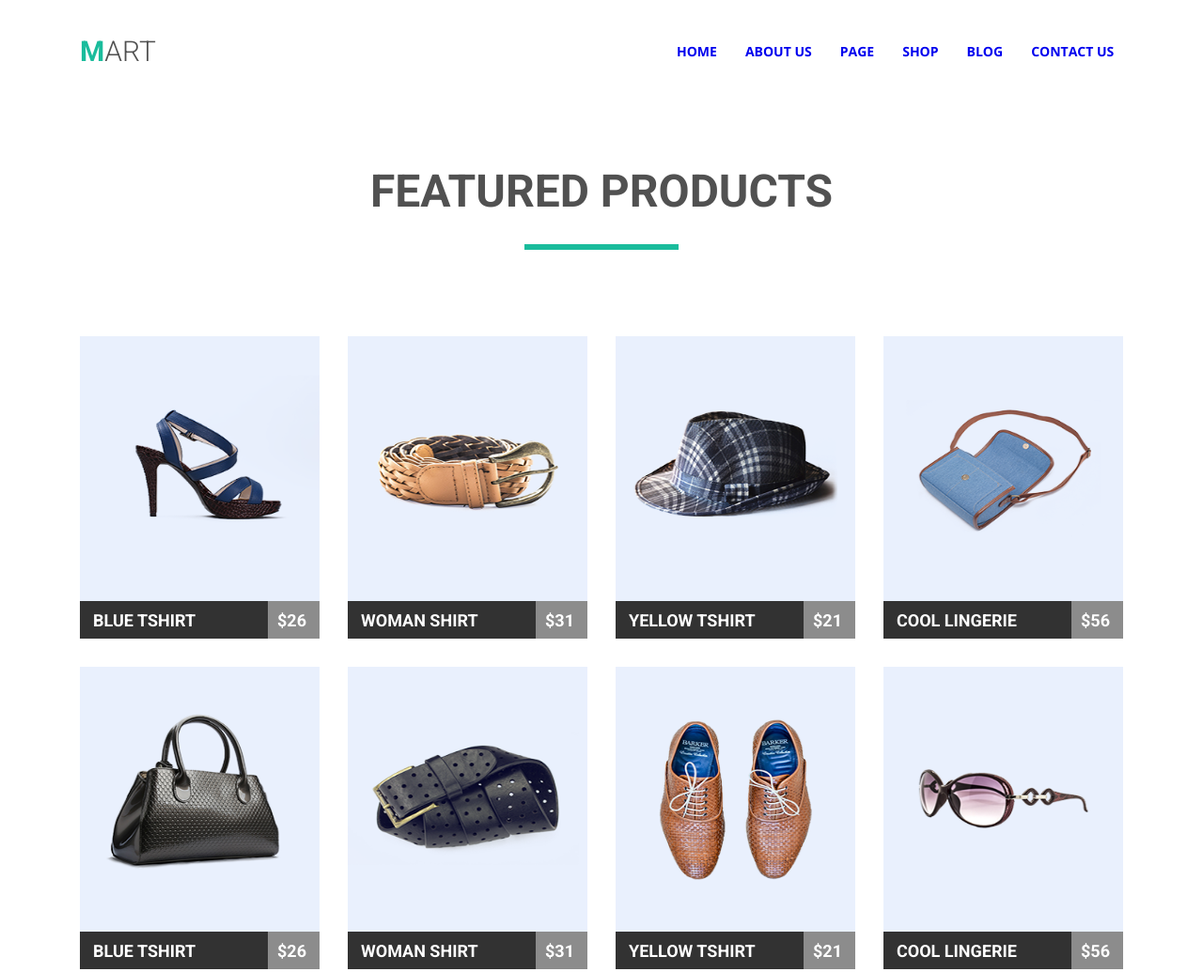
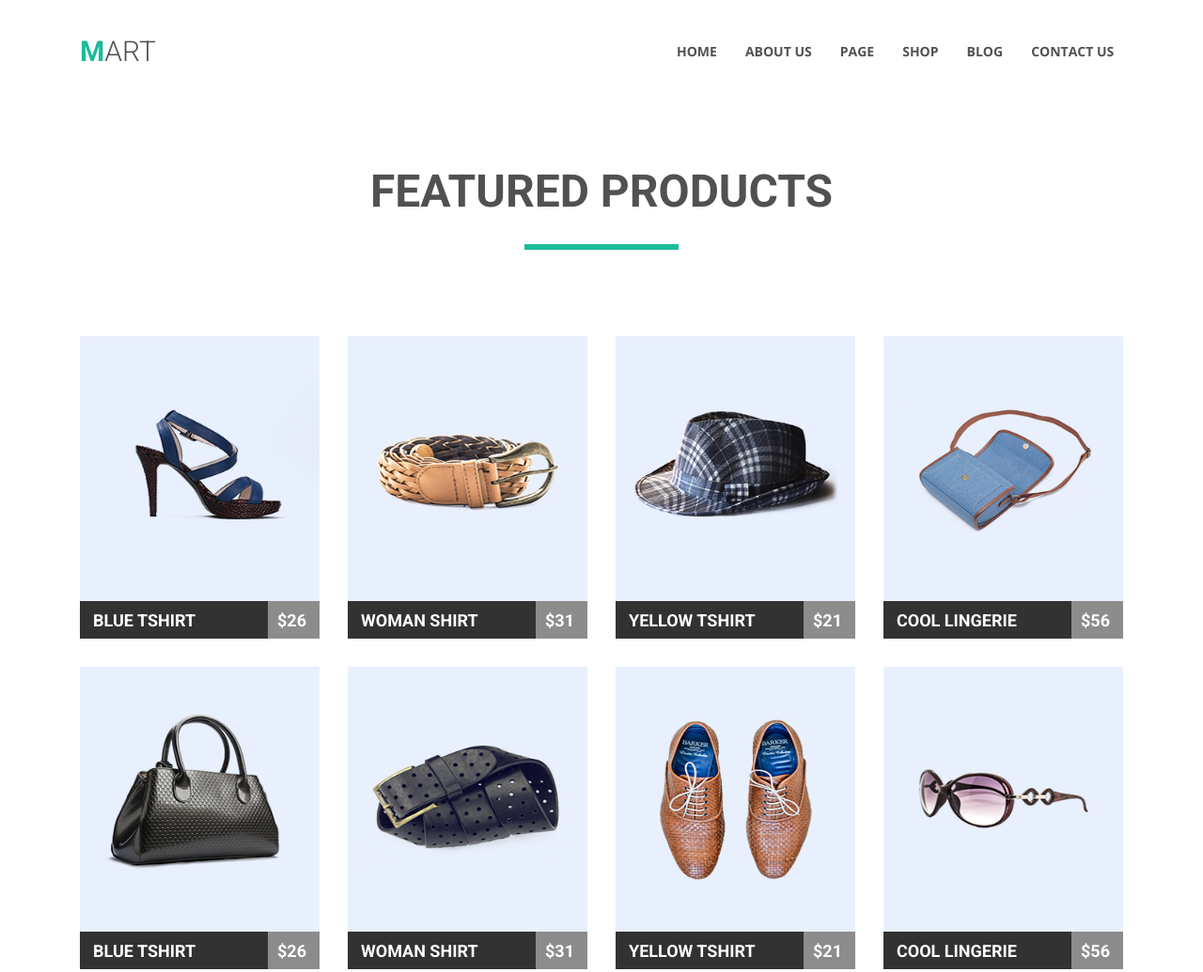
Before and after one commit to Saashen/HTML-CSS, a plain HTML site: page module-04/index.html in a window 1280 px wide. Shown: the top 1035 px of the page at 94% size. Drawn offline with nearby package versions, Linux system fonts and the light colour scheme.

Commit message:
link color fixed

```diff
--- a/module-04/css/styles.css
+++ b/module-04/css/styles.css
@@ -64,10 +64,13 @@ a{
     float: left;
     font-family: 'Open Sans', sans-serif;
     font-size: 14px;
-    color: rgba(81, 81, 81, 255);
     font-weight: 700;
     text-transform: uppercase;
     margin-top: 8px;
+}
+
+.menu-item a{
+    color: rgba(81, 81, 81, 255);
 }
 
 .menu-item:not(:last-child){
--- a/module-05/css/styles.css
+++ b/module-05/css/styles.css
@@ -68,6 +68,9 @@ a{
     font-weight: 700;
     text-transform: uppercase;
     margin-top: 8px;
+}
+
+.menu-item a{
     color: rgba(81, 81, 81, 255);
 }
 
```
